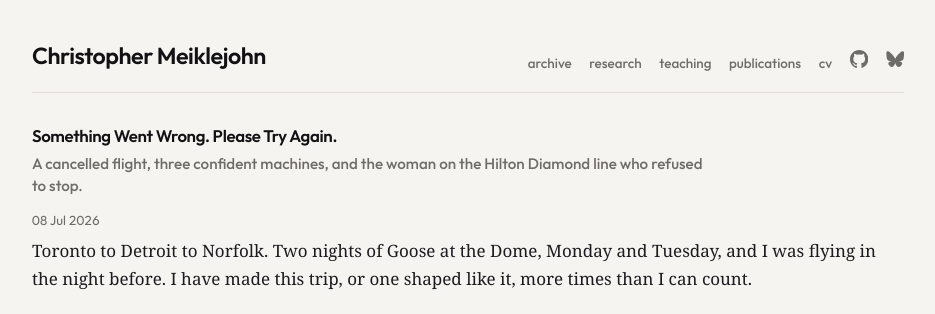
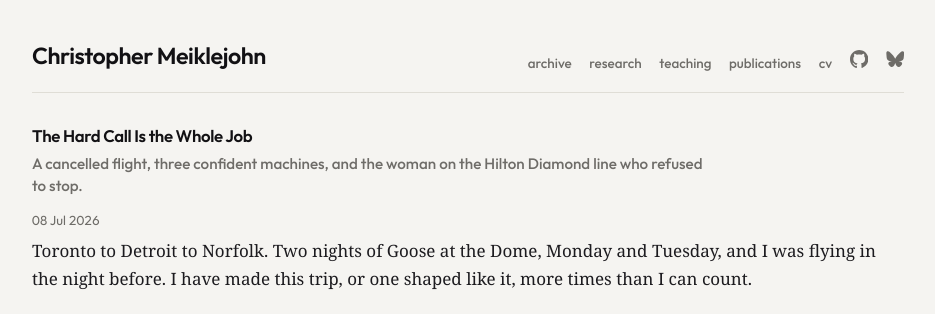
Before and after one commit to cmeiklejohn/cmeiklejohn.github.io, a Jekyll site: the page built from _posts/2026-07-08-the-hard-call-is-the-whole-job.markdown, in a window 1280 px wide and 900 px high. Shown: the top 314 px of the window, without its empty margins (172-1107 px from the left). Built offline with Jekyll 4.4.1, drawn with Linux system fonts in a browser that asks for light colours; some web fonts are replaced.

Commit message:
Retitle: The Hard Call Is the Whole Job
The error-message title was too generic; use the thesis line instead.
Rename the file so the URL slug matches.

Co-Authored-By: Claude Fable 5 <noreply@anthropic.com>

```diff
--- a/_posts/2026-07-08-something-went-wrong-please-try-again.markdown
+++ b/_posts/2026-07-08-the-hard-call-is-the-whole-job.markdown
@@ -1,6 +1,6 @@
 ---
 layout: post
-title:  "Something Went Wrong. Please Try Again."
+title:  "The Hard Call Is the Whole Job"
 subtitle: "A cancelled flight, three confident machines, and the woman on the Hilton Diamond line who refused to stop."
 date:   2026-07-08 12:00:00 -0700
 group: ai
```
